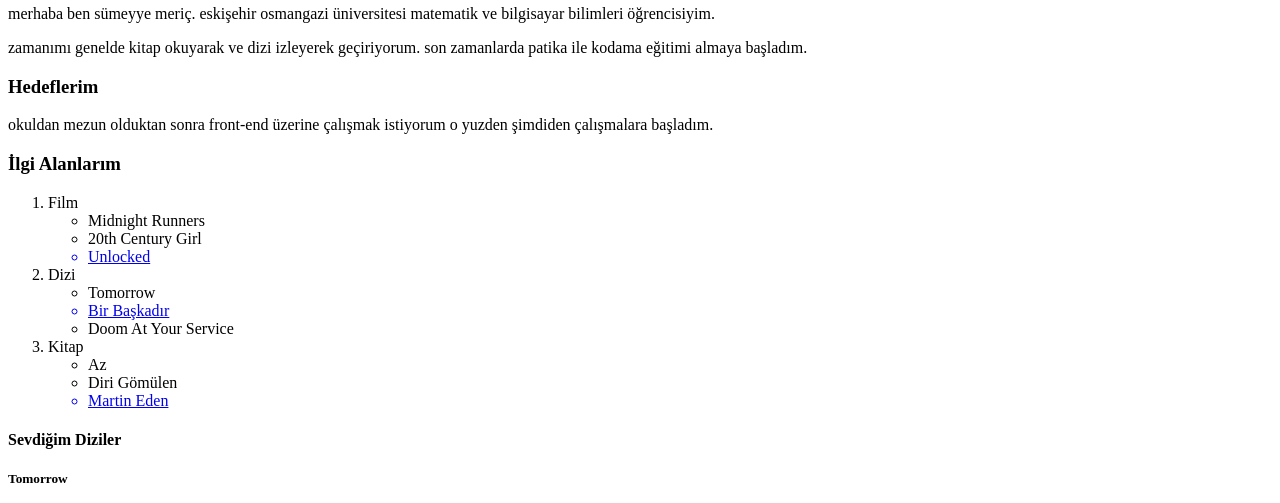
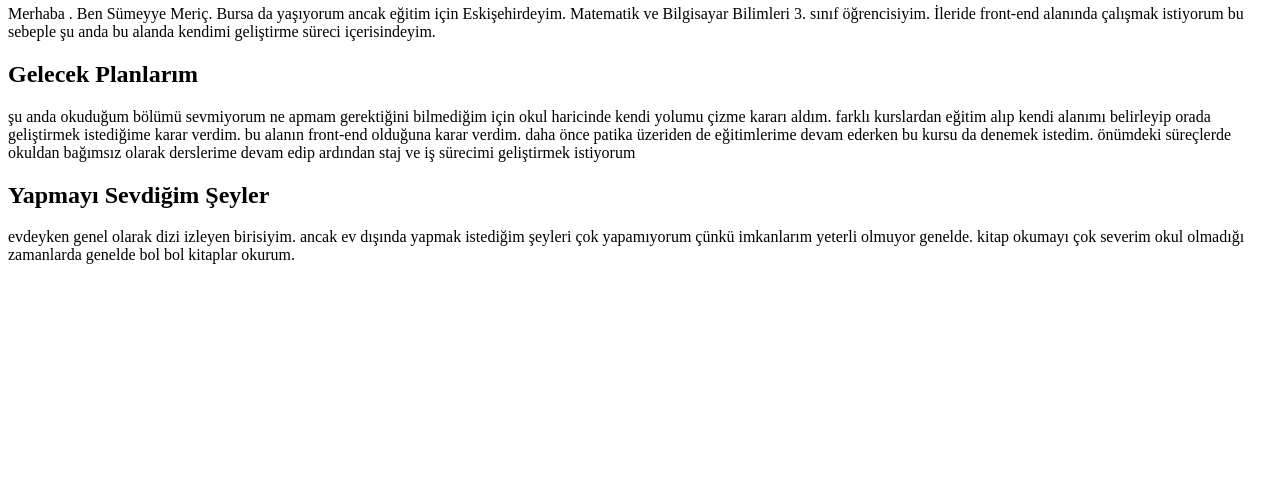
Before and after one commit to sumeyyemeric103/kodluyoruzilkrepo, a plain HTML site: page index.html in a window 1280 px wide. Shown: the part 122-625 px from the top of the page. Drawn offline with Linux system fonts and the light colour scheme.

Commit message:
Add files via upload

```diff
--- a/index.html
+++ b/index.html
@@ -1,41 +1,17 @@
 <!DOCTYPE html>
 
-<h1> SÜMEYYE MERİÇ </h1>
-<h2> Hakkımda </h2>
-<p> merhaba ben sümeyye meriç. eskişehir osmangazi üniversitesi matematik ve bilgisayar bilimleri öğrencisiyim.</p> <p>zamanımı genelde kitap okuyarak ve dizi izleyerek geçiriyorum. son zamanlarda patika ile kodama eğitimi almaya başladım. </p>
-<h3> Hedeflerim </h3>
-<p> okuldan mezun olduktan sonra front-end üzerine çalışmak istiyorum o yuzden şimdiden çalışmalara başladım. </p>
-<h3> İlgi Alanlarım</h3>
-<ol>
-    <li>Film</li>
-    <ul>
-        <li>Midnight Runners</li>
-        <li>20th Century Girl</li>
-        <a href="https://www.imdb.com/title/tt26160190/" target ="_blank">
-        <li>Unlocked</li>
-        </a>
-
-    </ul>
-    <li>Dizi</li>
-    <ul>
-        <li>Tomorrow</li>
-        <a href="https://www.imdb.com/title/tt11301642/" target="_blank">
-        <li>Bir Başkadır</li>
-        </a>
-        <li>Doom At Your Service</li>
-    </ul>
-    <li>Kitap</li>
-    <ul>
-        <li>Az</li>
-        <li>Diri Gömülen</li>
-        <a href="https://www.goodreads.com/book/show/929782.Martin_Eden" target="_blank">
-        <li>Martin Eden</li>
-        </a>
-    </ul>
-</ol>
-<a href="https://www.imdb.com/title/tt26160190/">
-</a>
-<h4>Sevdiğim Diziler</h4>
-<h5>Tomorrow</h5>
-<img   height ="300" width="200" src="https://m.media-amazon.com/images/M/MV5BZWU5YWI4MzAtNjUwYi00MmFhLWI4MzItOWE5OWZmMjAxMGZmXkEyXkFqcGdeQXVyNDg3OTE3MzU@._V1_.jpg" alt="dizinin resmi">
-<p>Choi Joon Woong, 3 senedir yaşadığı işsizliğin etkisiyle hayatını düzene sokamaz ve yaşadığı umutsuzlukla intihar etmeye karar verir. Bu sırada görevleri intihar edenleri kurtarmak olan iki ölüm meleği Goo Ryun ve Lim Ryoong Goo, Choi Joon Woong’u kurtarmak isterken bir hata yaparlar ve Choi Joon Woong 3 sene komaya girer. Yarı ölü yarı canlı bir haldeyken Choi Joon Woong, intihar edenleri kurtarma işi yapan bir ölüm meleği şirketinin ekibinde kendine iş bulur ve olaylar gelişir.</p>
+<html lang="en" xmlns="http://www.w3.org/1999/xhtml">
+<head>
+    <meta charset="utf-8" />
+    <title>Hakkımda</title>
+</head>
+<body>
+    <h1>Sümeyye Meriç</h1>
+    <h2>Hakkımda</h2>
+    <p>Merhaba . Ben Sümeyye Meriç. Bursa da yaşıyorum ancak eğitim için Eskişehirdeyim. Matematik ve Bilgisayar Bilimleri 3. sınıf öğrencisiyim. İleride front-end alanında çalışmak istiyorum bu sebeple şu anda bu alanda kendimi geliştirme süreci içerisindeyim.</p>
+    <h2>Gelecek Planlarım</h2>
+    <p>şu anda okuduğum bölümü sevmiyorum ne apmam gerektiğini bilmediğim için okul haricinde kendi yolumu çizme kararı aldım. farklı kurslardan eğitim alıp kendi alanımı belirleyip orada geliştirmek istediğime karar verdim. bu alanın front-end olduğuna karar verdim. daha önce patika üzeriden de eğitimlerime devam ederken bu kursu da denemek istedim. önümdeki süreçlerde okuldan bağımsız olarak derslerime devam edip ardından staj ve iş sürecimi geliştirmek istiyorum</p>
+    <h2>Yapmayı Sevdiğim Şeyler </h2>
+    <p>evdeyken genel olarak dizi izleyen birisiyim. ancak ev dışında yapmak istediğim şeyleri çok yapamıyorum çünkü imkanlarım yeterli olmuyor genelde. kitap okumayı çok severim okul olmadığı zamanlarda genelde bol bol kitaplar okurum. </p>
+</body>
+</html>
```
